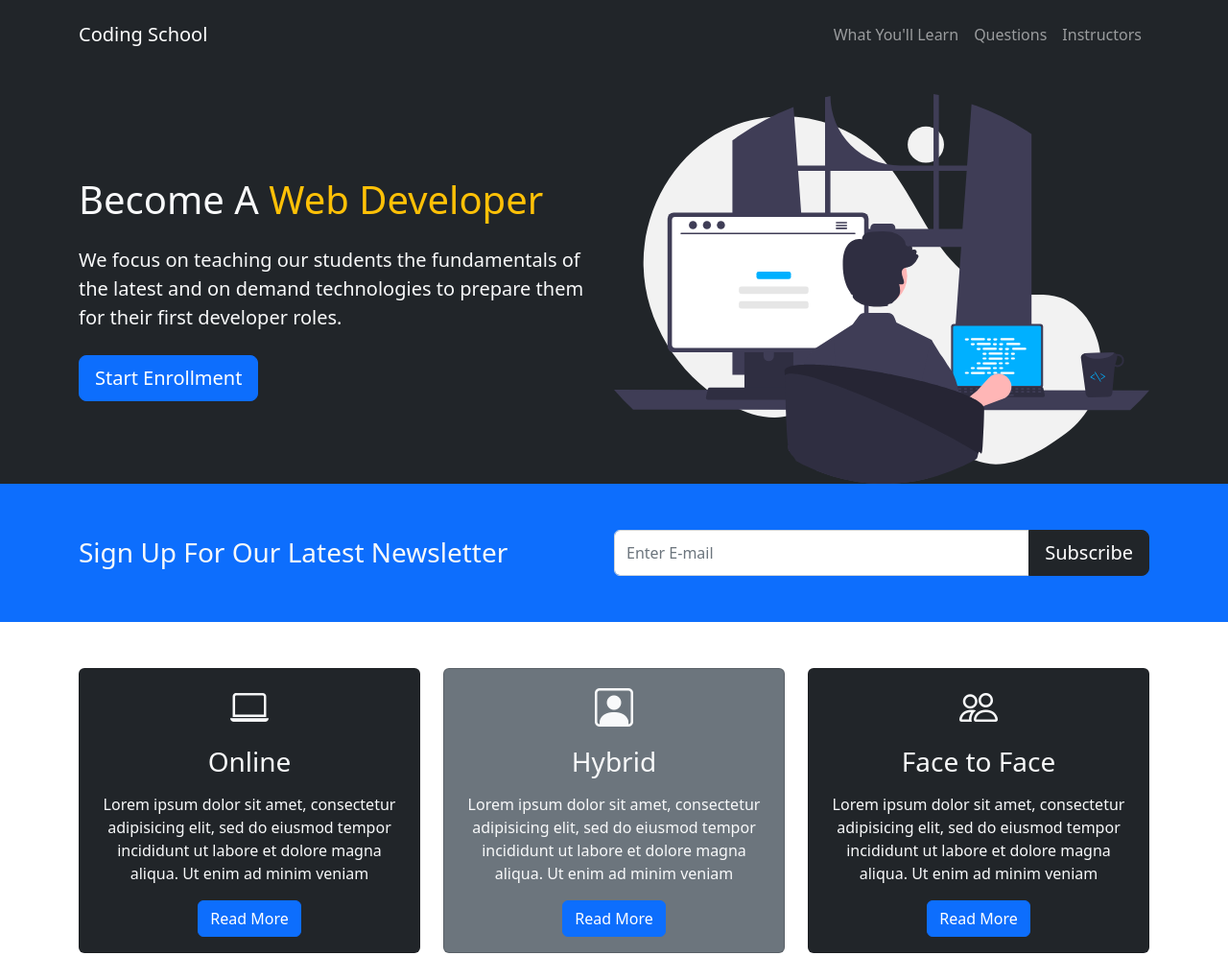
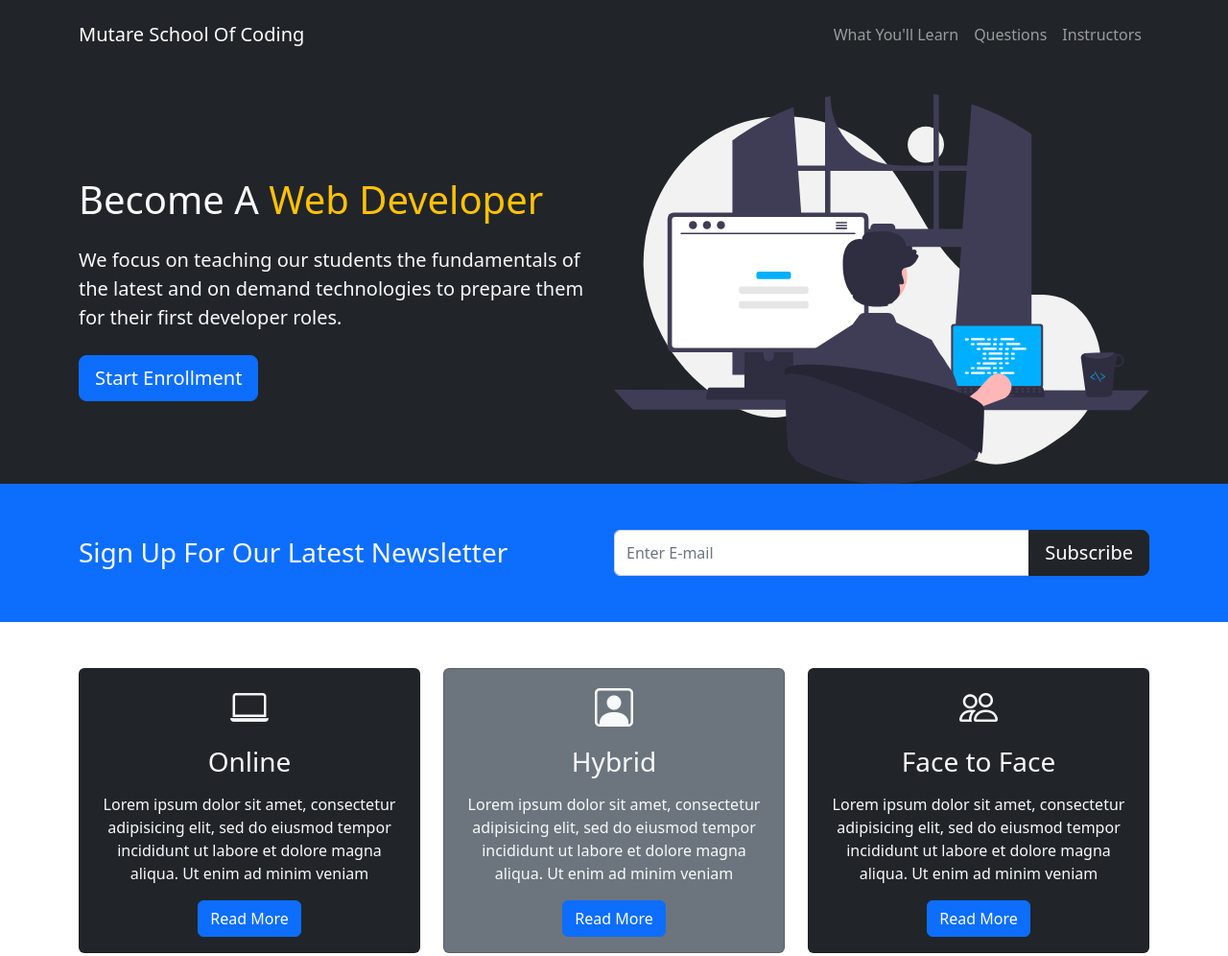
Before and after one commit to Anesu326/Web-Development, a plain HTML site: page Mutare_School_Of_Coding/new_page.html in a window 1280 px wide. Shown: the top 996 px of the page at 96% size. Drawn offline with nearby package versions, Linux system fonts and the light colour scheme.

Commit message:
Update new_page.html

```diff
--- a/Mutare_School_Of_Coding/new_page.html
+++ b/Mutare_School_Of_Coding/new_page.html
@@ -5,14 +5,14 @@
     <link rel="stylesheet" href="https://cdn.jsdelivr.net/npm/bootstrap-icons@1.3.0/font/bootstrap-icons.css">
     <link rel="stylesheet" href="styles/style.css">
     <meta charset="utf-8">
-    <title>Learn Coding</title>
+    <title>Mutare School Of Coding</title>
   </head>
   <body>
 
     <!-- Navigation Bar -->
     <nav class="navbar navbar-expand-lg bg-dark navbar-dark py-3 fixed-top">
       <div class="container">
-        <a href="#" class="navbar-brand">Coding School</a>
+        <a href="#" class="navbar-brand">Mutare School Of Coding</a>
 
         <button class="navbar-toggler" type="button" data-bs-toggle="collapse" data-bs-target="#navmenu">
           <span class="navbar-toggler-icon"></span>
```
